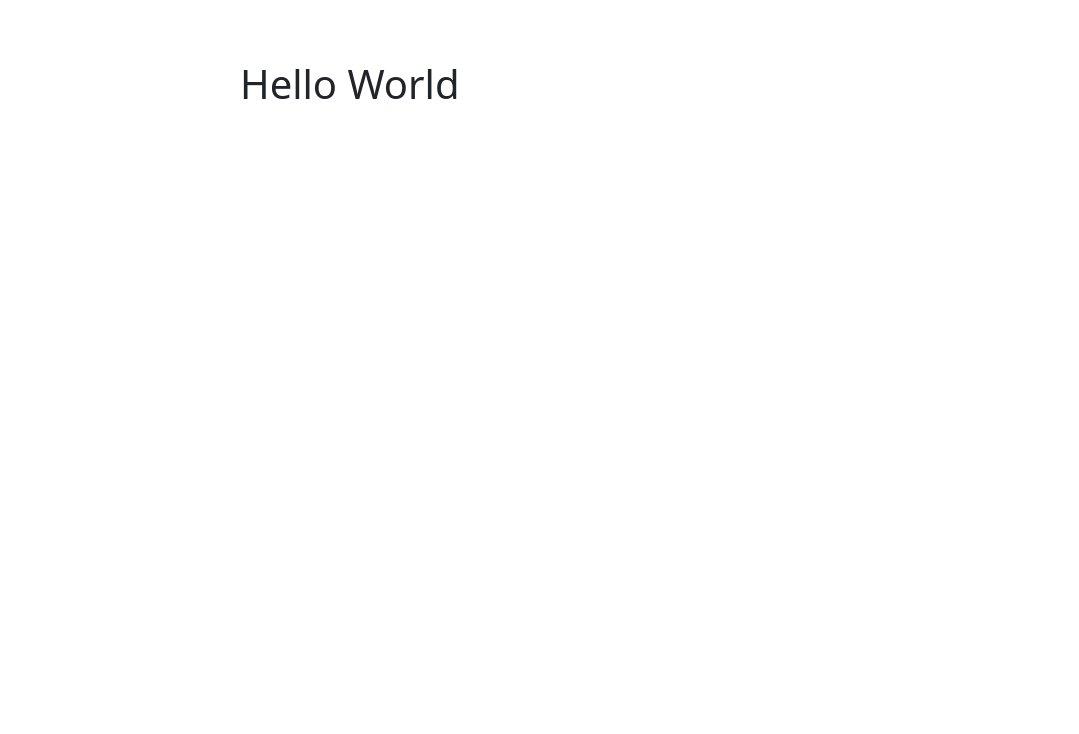
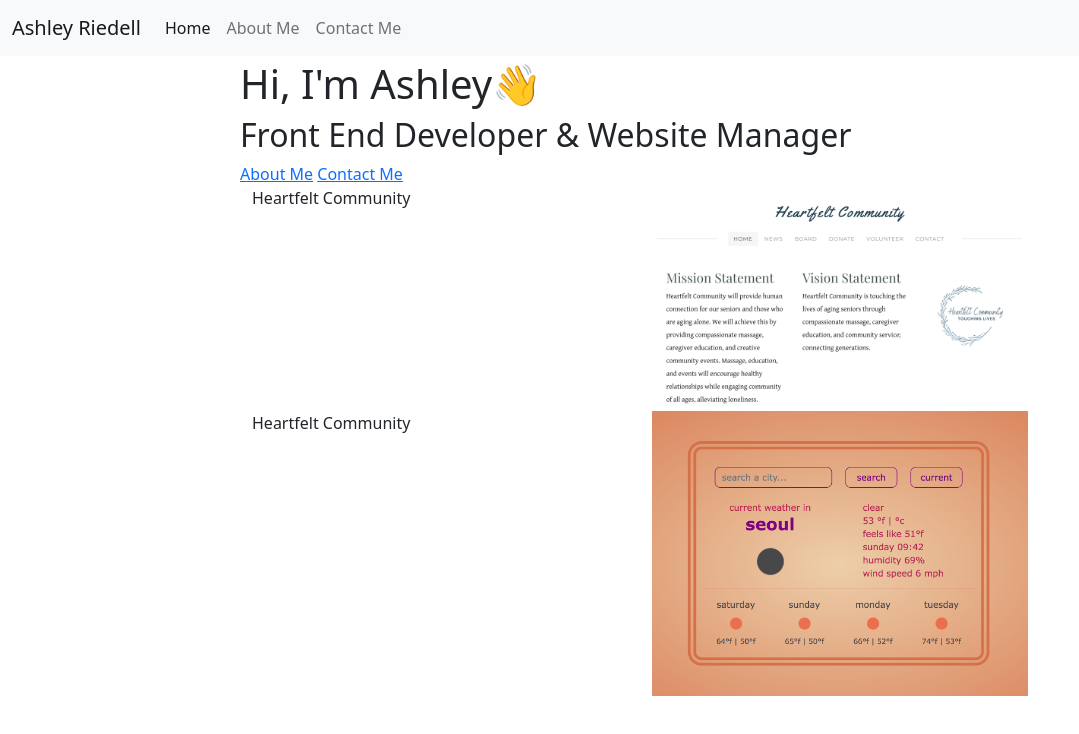
Before and after one commit to ashr09/Riedell-Project, a plain HTML site: page index.html in a window 1280 px wide. Shown: the whole page, without its empty margins (0-1079 px from the left). Drawn offline with nearby package versions, Linux system fonts and the light colour scheme.

Commit message:
Added navbar, two images, and grid

```diff
--- a/index.html
+++ b/index.html
@@ -19,6 +19,56 @@
     <link rel="stylesheet" href="src/style.css" />
   </head>
   <body>
-    <h1 class="primary">Hello World</h1>
+    <nav class="navbar navbar-expand-lg navbar-light bg-light fixed-top">
+      <div class="container-fluid">
+        <a class="navbar-brand" href="#">Ashley Riedell</a>
+        <button
+          class="navbar-toggler"
+          type="button"
+          data-bs-toggle="collapse"
+          data-bs-target="#navbarNav"
+          aria-controls="navbarNav"
+          aria-expanded="false"
+          aria-label="Toggle navigation"
+        >
+          <span class="navbar-toggler-icon"></span>
+        </button>
+        <div class="collapse navbar-collapse" id="navbarNav">
+          <ul class="navbar-nav">
+            <li class="nav-item">
+              <a class="nav-link active" aria-current="page" href="index.html"
+                >Home</a
+              >
+            </li>
+            <li class="nav-item">
+              <a class="nav-link" href="about.html">About Me</a>
+            </li>
+            <li class="nav-item">
+              <a class="nav-link" href="contact.html">Contact Me</a>
+            </li>
+          </ul>
+        </div>
+      </div>
+    </nav>
+    <h1>Hi, I'm Ashley👋</h1>
+    <h2>Front End Developer & Website Manager</h2>
+    <a href="about.html" class="about-link">About Me</a>
+    <a href="contact.html" class="contact-link">Contact Me</a>
+
+    <div class="container">
+  <div class="row">
+    <div class="col-sm-6">
+      Heartfelt Community
+    </div>
+    <div class="col-sm-6">
+      <img src="images/HFT.png" class="img-fluid">
+    </div>
+    <div class="col-sm-6">
+      Heartfelt Community
+    </div>
+    <div class="col-sm-6">
+      <img src="images/WeatherApp.png" class="img-fluid">
+    </div>
+
   </body>
 </html>
--- a/src/style.css
+++ b/src/style.css
@@ -5,3 +5,18 @@ body {
   margin: 60px auto;
   max-width: 800px;
 }
+
+h1 h2 h3 .about-link {
+}
+
+.contact-link {
+}
+
+.img-fluid {
+  max-width: 100%;
+  height: auto;
+}
+
+.row {
+  display: flex;
+}
```
Also changed, not shown: about.html (+31 -1 lines), contact.html (+31 -1 lines), images/HFT.png (added), images/WeatherApp.png (added).
